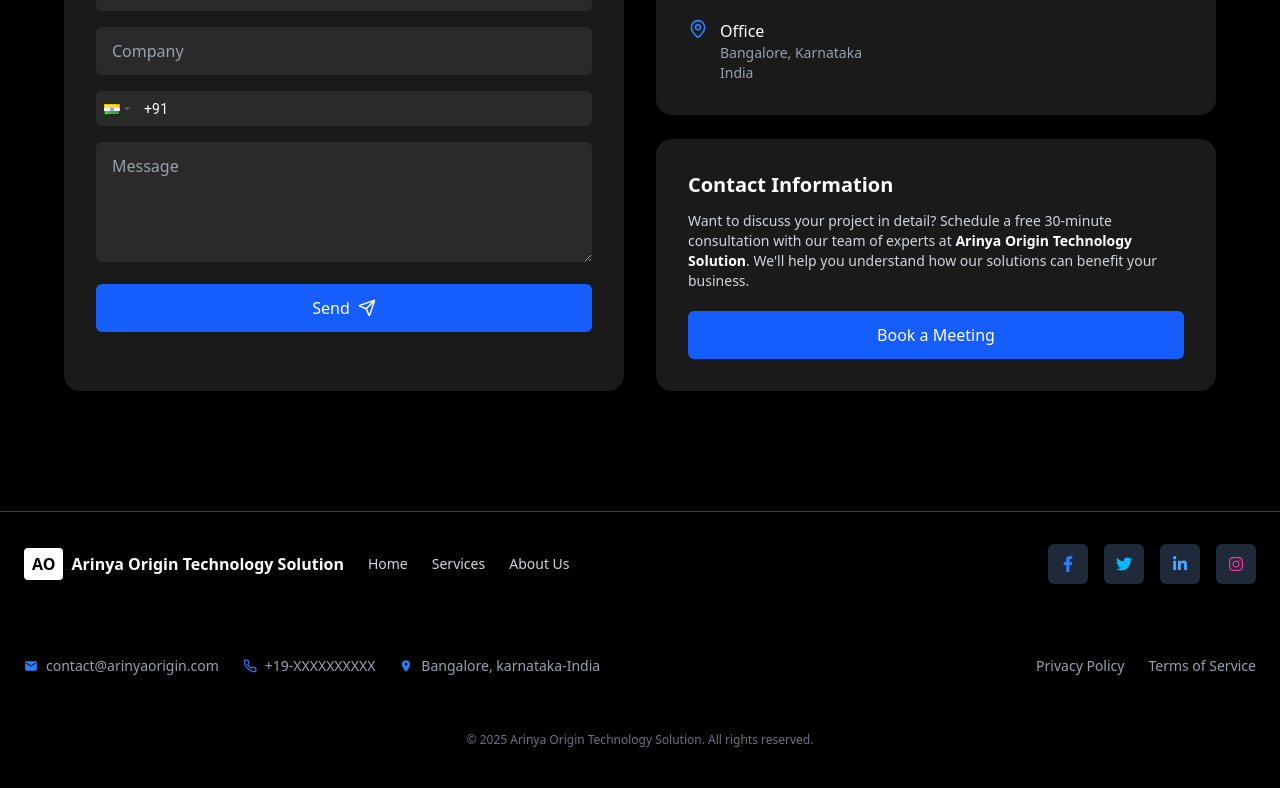
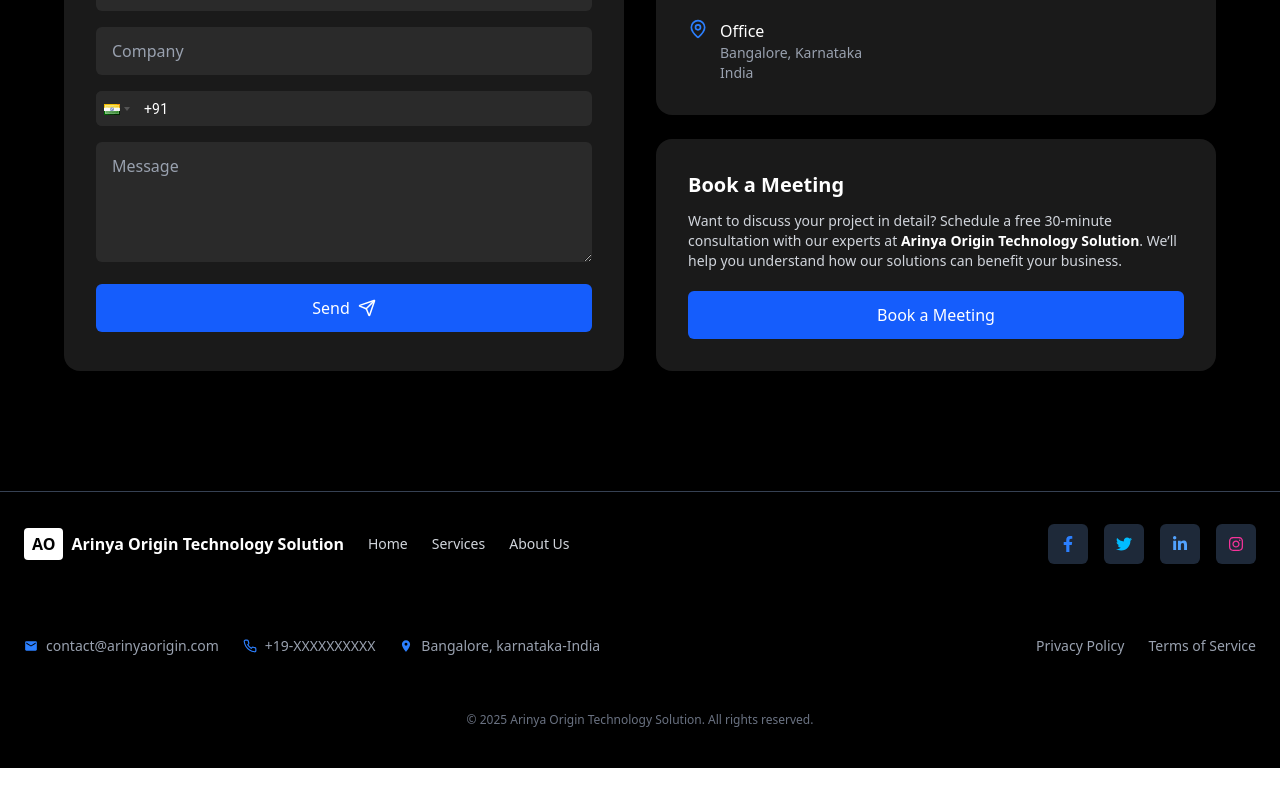
Before and after one commit to arinyaorigin2-cmdarinya/AOTSLandingPage, a React (Vite) app in the folder Frontend/: page /contact in a window 1280 px wide. Shown: the part 821-1609 px from the top of the page. Built offline with nearby package versions, Linux system fonts and the light colour scheme.

Commit message:
Update ContactSection.tsx

```diff
--- a/Frontend/src/components/ContactSection.tsx
+++ b/Frontend/src/components/ContactSection.tsx
@@ -34,7 +34,7 @@ const ContactSection: React.FC = () => {
       to_email: "arinyaorigin2@gmail.com",
     };
 
-    // 1️⃣ Send email to Admin
+    // Send email to Admin
     emailjs
       .send(
         "service_ffgwer8",
@@ -47,7 +47,7 @@ const ContactSection: React.FC = () => {
       })
       .catch((err) => console.error("Admin email error:", err));
 
-    // 2️⃣ Send confirmation email to User
+    // Send confirmation email to User
     emailjs
       .send(
         "service_ffgwer8",
@@ -71,6 +71,11 @@ const ContactSection: React.FC = () => {
         alert("❌ Failed to send message. Try again later.");
       })
       .finally(() => setLoading(false));
+  };
+
+  // ✅ Function to open Google Form
+  const handleBookMeeting = () => {
+    window.open("https://forms.gle/ZCrMNodAfu54B7xU9", "_blank");
   };
 
   return (
@@ -158,8 +163,7 @@ const ContactSection: React.FC = () => {
           </form>
         </div>
 
-
-                {/* Right - Contact Information */}
+        {/* Right - Contact Info & Book Meeting */}
         <div className="flex flex-col space-y-6">
           {/* Contact Info Box */}
           <div className="bg-[#1a1a1a] rounded-2xl p-8 space-y-6 shadow-[0_0_15px_rgba(0,0,0,0.4)]">
@@ -197,14 +201,20 @@ const ContactSection: React.FC = () => {
 
           {/* Book Meeting Box */}
           <div className="bg-[#1a1a1a] rounded-2xl p-8 shadow-[0_0_15px_rgba(0,0,0,0.4)]">
-                        <h3 className="text-white text-xl font-semibold mb-3">Contact Information</h3>
+            <h3 className="text-white text-xl font-semibold mb-3">
+              Book a Meeting
+            </h3>
             <p className="text-gray-300 text-sm mb-5">
-                            Want to discuss your project in detail? Schedule a free 30-minute consultation
-                            with our team of experts at{" "}
-                            <span className="font-semibold text-white">Arinya Origin Technology Solution</span>.
-                            We'll help you understand how our solutions can benefit your business.
+              Want to discuss your project in detail? Schedule a free 30-minute
+              consultation with our experts at{" "}
+              <span className="font-semibold text-white">
+                Arinya Origin Technology Solution
+              </span>
+              . We’ll help you understand how our solutions can benefit your
+              business.
             </p>
             <button
+              onClick={handleBookMeeting}
               className="w-full bg-blue-600 hover:bg-blue-500 transition-colors text-white font-medium py-3 rounded-md"
             >
               Book a Meeting
```
Lines whose indentation alone changed are shown as unchanged.
